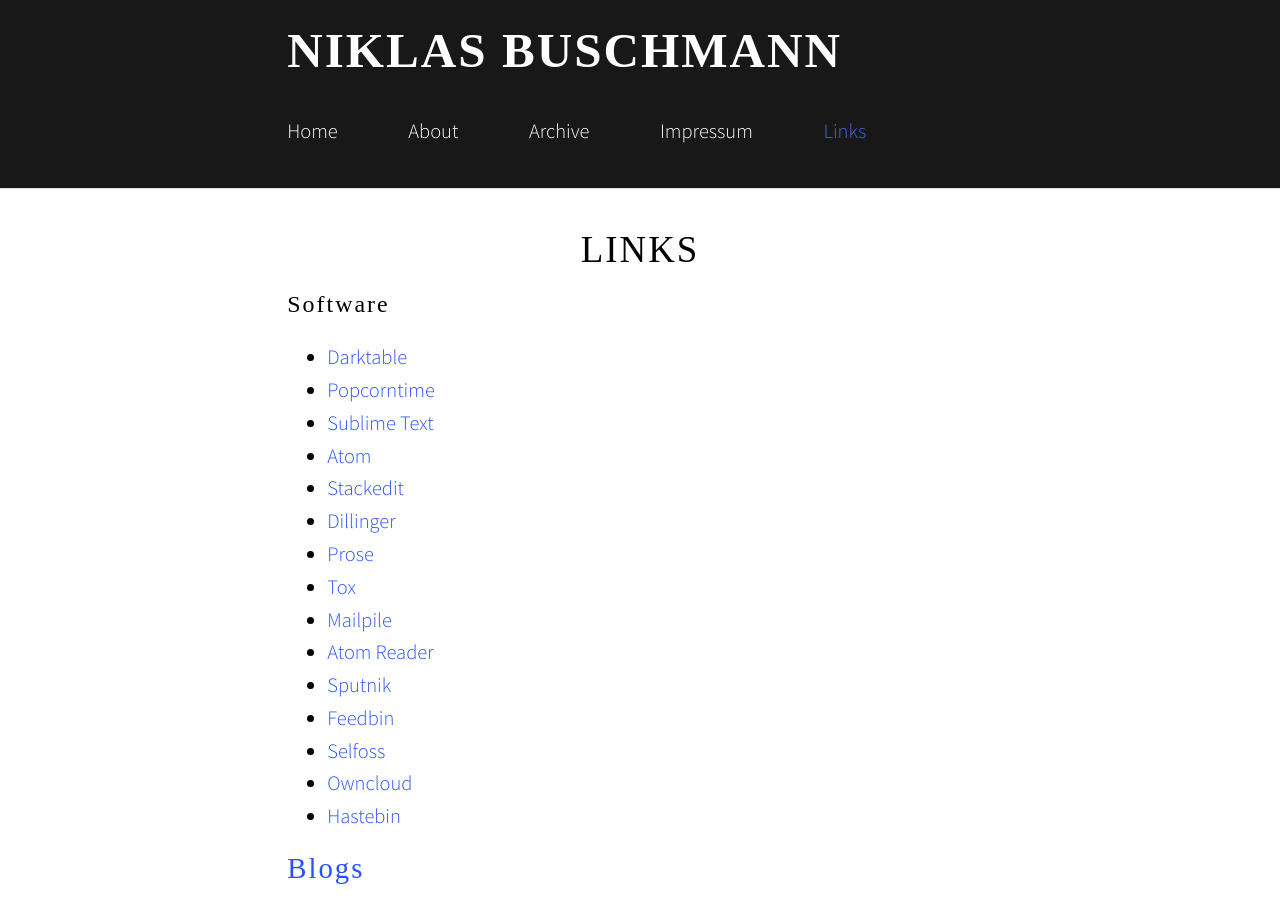
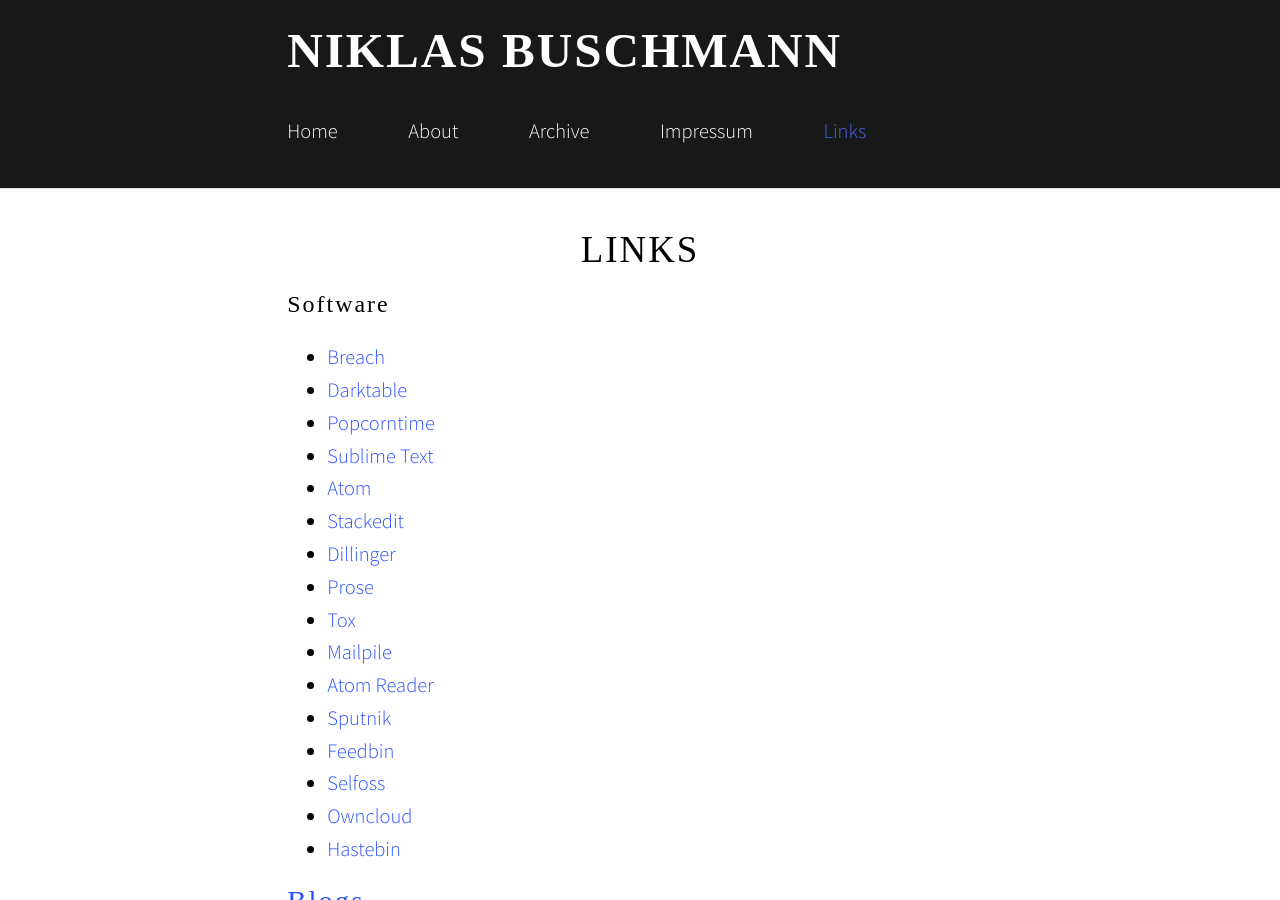
Before and after one commit to wilkistarotieno/wilkistarotieno.github.io, a Jekyll site: the page built from links.md, in a window 1280 px wide and 900 px high. Built offline with Jekyll 4.4.1, drawn with Linux system fonts in a browser that asks for light colours; some web fonts are replaced; Markdown is read by kramdown in place of the engine named in the settings; a script that is not in the unit is left out.

Commit message:
Update links.md

```diff
--- a/links.md
+++ b/links.md
@@ -5,6 +5,7 @@
 
 ### Software
 
+*   [Breach](http://breach.cc/)
 *   [Darktable](http://www.darktable.org/)
 *   [Popcorntime](https://popcorntime.io/)
 *   [Sublime Text](http://www.sublimetext.com/)
```
